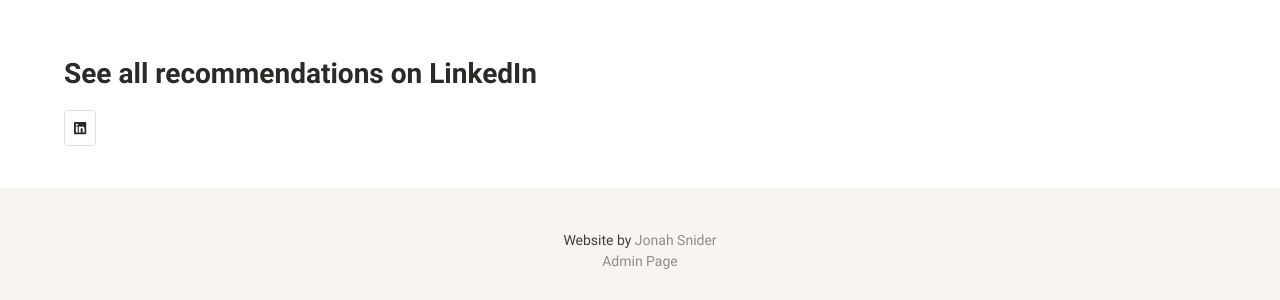
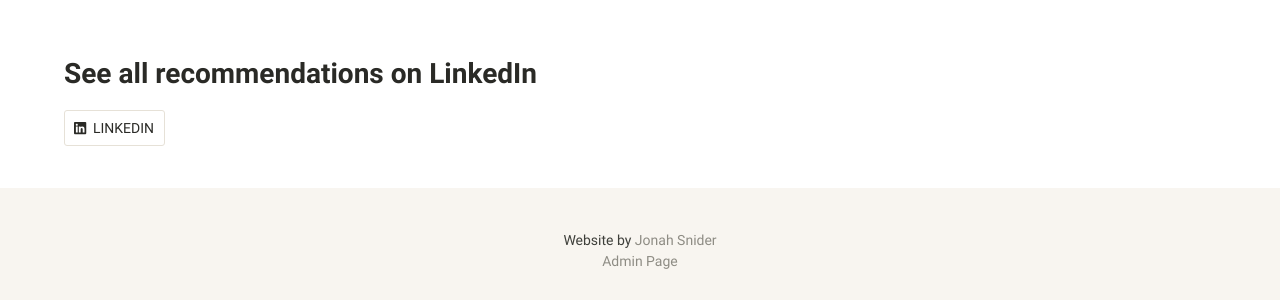
Before and after one commit to ESnider/kscsite, a Jekyll site: the page built from clients.md, in a window 1280 px wide. Shown: the part 1249-1549 px from the top of the page. Built offline with Jekyll 4.4.1, drawn with Linux system fonts in a browser that asks for light colours.

Commit message:
Add text

```diff
--- a/_layouts/clients.html
+++ b/_layouts/clients.html
@@ -22,6 +22,7 @@
 				<span class="icon is-small">
 					<i class="fab fa-linkedin"></i>
 				</span>
+				<span>LinkedIn</span>
 			</a>
 		</div>
 	</section>
```
